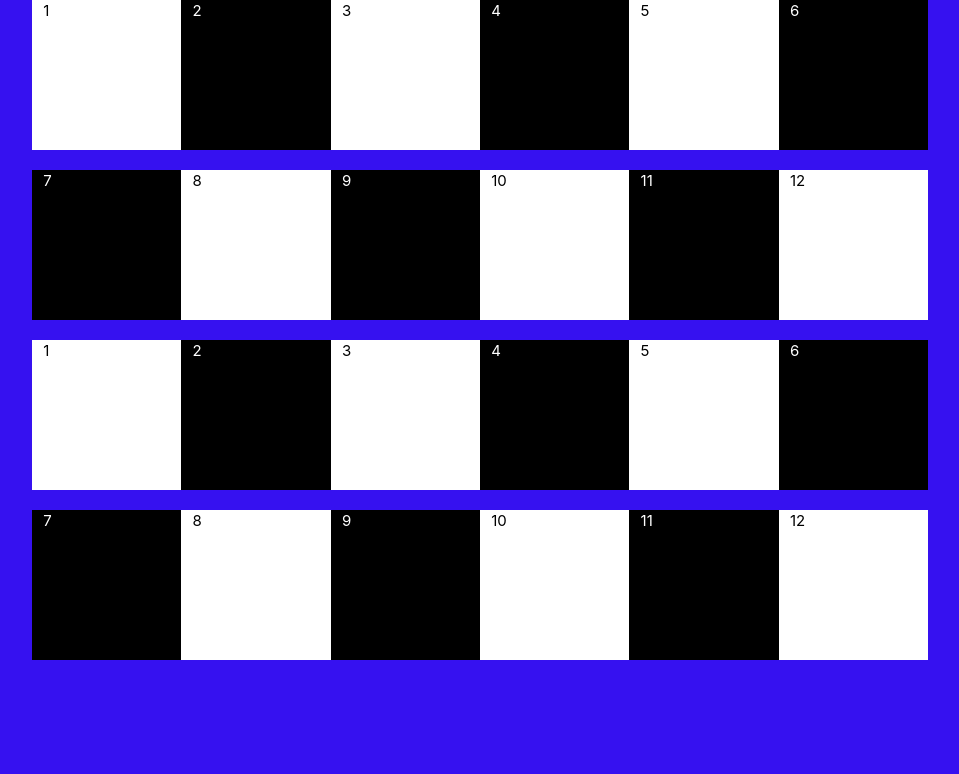
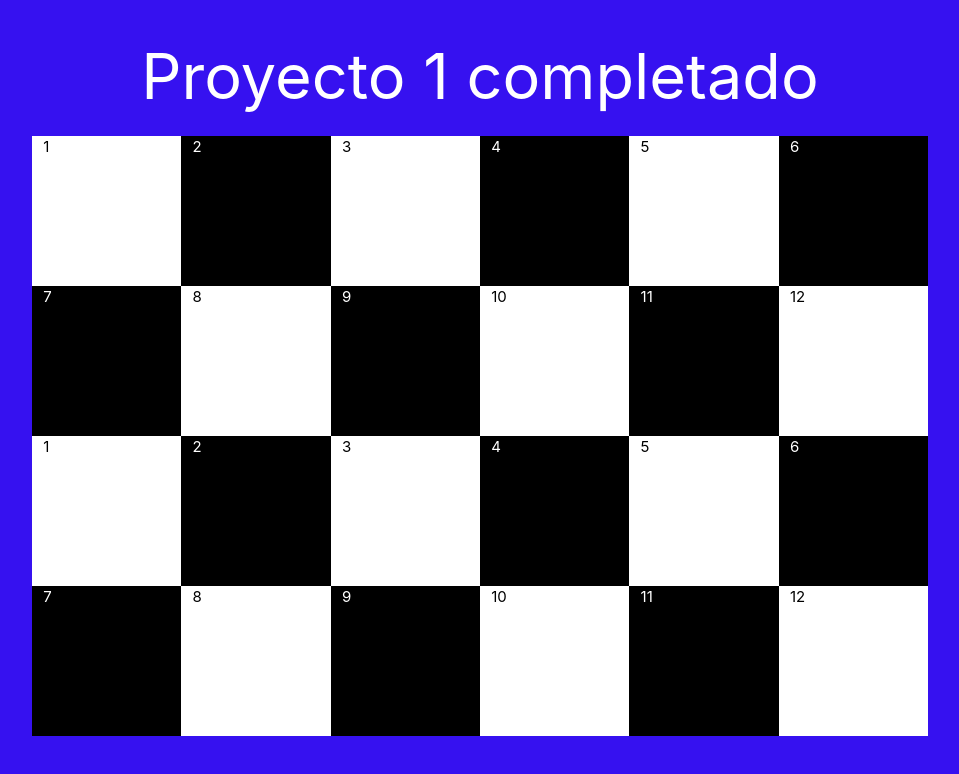
Before and after one commit to Johitan15913/Reto, a plain HTML site: page index.html in a window 1280 px wide. Shown: the whole page, without its empty margins (160-1119 px from the left). Drawn offline with nearby package versions, Linux system fonts and the light colour scheme.

Commit message:
Reto 1 completado
Termine de resolver el reto 1 ya que cambie el orden del css

```diff
--- a/index.html
+++ b/index.html
@@ -4,18 +4,18 @@
     <meta charset="UTF-8">
     <meta name="viewport" content="width=device-width, initial-scale=1.0">
     <title>Practica</title>
-    <link rel="stylesheet" href="estilo.css">
     <!-- Compiled and minified CSS -->
     <link rel="stylesheet" href="https://cdnjs.cloudflare.com/ajax/libs/materialize/1.0.0/css/materialize.min.css">
+    <link rel="stylesheet" href="estilo.css">
 </head>
 <body>
     <div class="container">
+        <h1 class="white-text center">Proyecto 1 completado</h1>
 
 
         <div class="row">
           <div class="col s2 black-text white">1</div>
-          <div class="col s2 white-text black
-          ">2</div>
+          <div class="col s2 white-text black">2</div>
           <div class="col s2 black-text white">3</div>
           <div class="col s2 black white-text">4</div>
           <div class="col s2 black-text white">5</div>
```
Also changed, not shown: estilo.css (line endings or trailing spaces).
